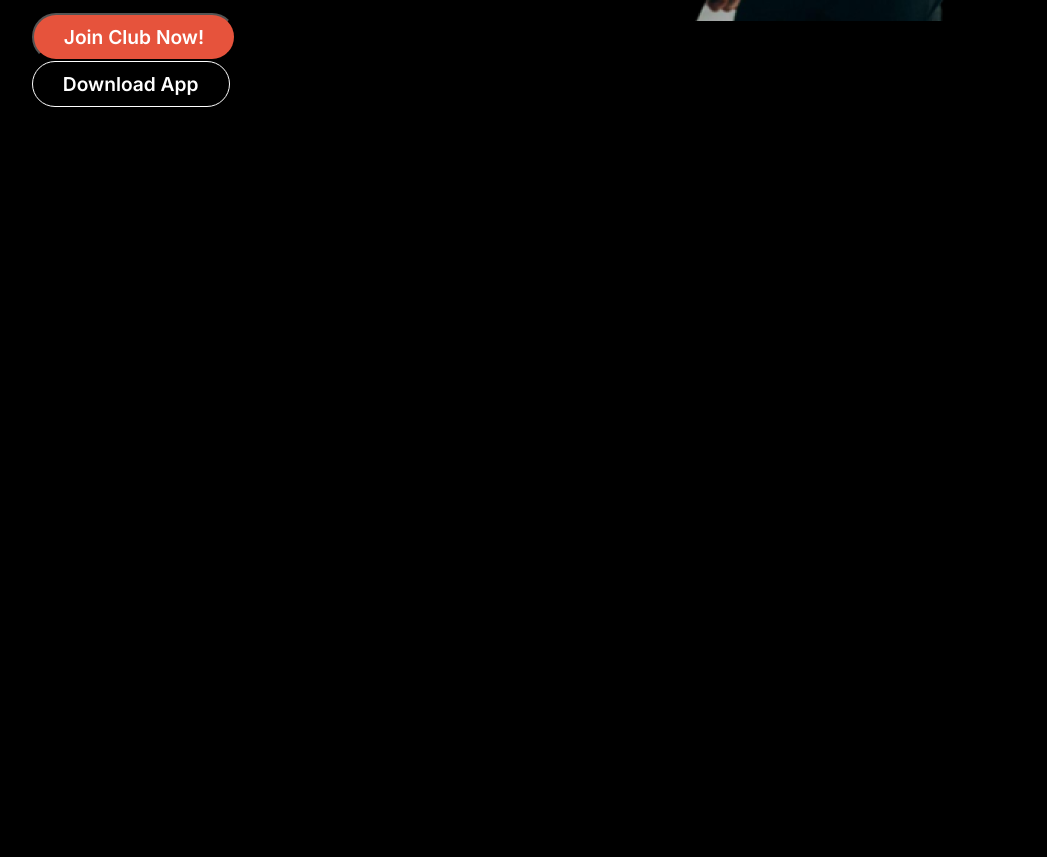
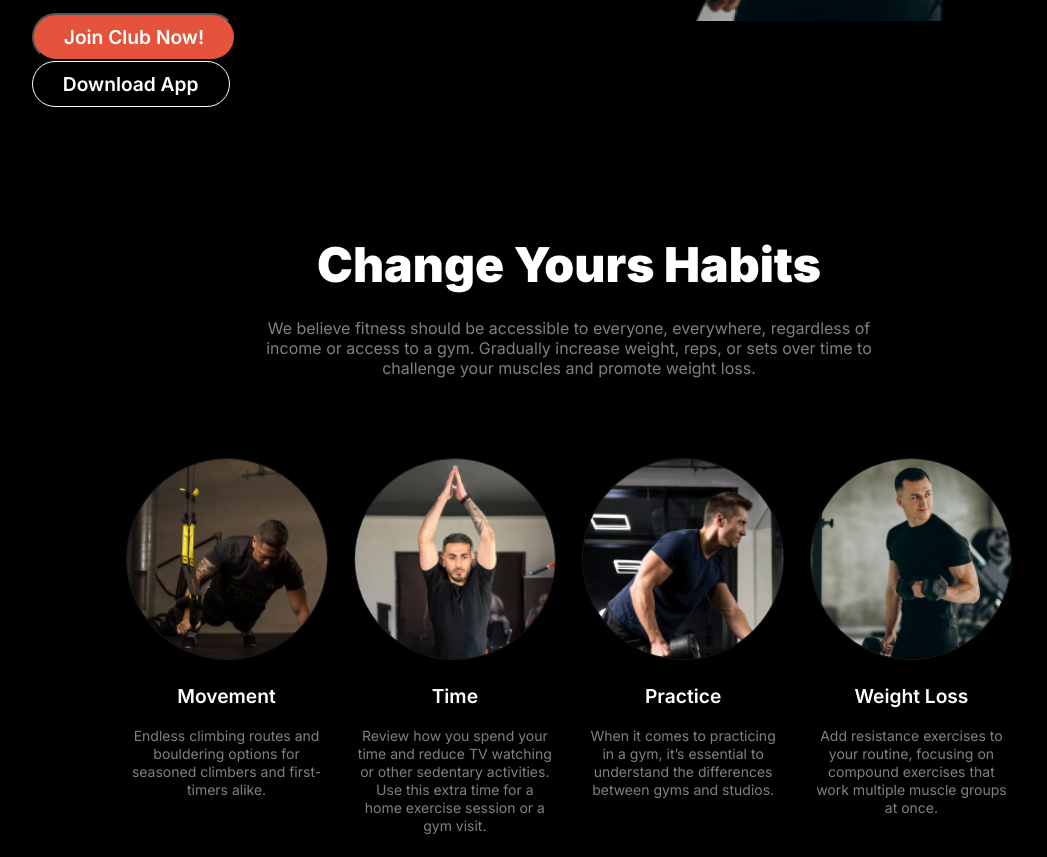
Before and after one commit to coderashik247/assignment-02, a plain HTML site: page index.html in a window 1280 px wide. Shown: the part 762-1619 px from the top of the page, without its empty margins (71-1118 px from the left). Before the commit the page ends 877 px from the top, so only its background shows below. Drawn offline with Linux system fonts and the light colour scheme.

Commit message:
change-your-habits-section done

```diff
--- a/index.html
+++ b/index.html
@@ -12,6 +12,11 @@
         <nav class="navbar-section">
             <div class="navbar-logo">
                 <h3 class="navbar-logo-title">Fitness</h3>
+            </div>
+            <div class="menu-bar">
+                <div class="line"></div>
+                <div class="line"></div>
+                <div class="line"></div>
             </div>
             <div class="navbar-item">
                 <ul>
@@ -48,7 +53,34 @@
          <!-- This is banner-section ends here -->
     </header>
     <main>
-
+        <section class="change-your-habits-section">
+            <div class="change-your-habits-section-content">
+                <h3 class="change-your-habits-section-title">Change Yours Habits</h3>
+                <p class="change-your-habits-section-description">We believe fitness should be accessible to everyone, everywhere, regardless of income or access to a gym. Gradually increase weight, reps, or sets over time to challenge your muscles and promote weight loss.</p>
+            </div>
+            <div class="change-your-habits-section-image">
+                <div class="image-1">
+                    <img src="./images/image 3.png" alt="">
+                    <h3>Movement</h3>
+                    <p>Endless climbing routes and bouldering options for seasoned climbers and first-timers alike.</p>
+                </div>
+                <div class="image-1">
+                    <img src="./images/image 2.png" alt="">
+                    <h3>Time</h3>
+                    <p>Review how you spend your time and reduce TV watching or other sedentary activities. Use this extra time for a home exercise session or a gym visit.</p>
+                </div>
+                <div class="image-1">
+                    <img src="./images/image 4.png" alt="">
+                    <h3>Practice</h3>
+                    <p>When it comes to practicing in a gym, it’s essential to understand the differences between gyms and studios.</p>
+                </div>
+                <div class="image-1">
+                    <img src="./images/image 5.png" alt="">
+                    <h3>Weight Loss</h3>
+                    <p>Add resistance exercises to your routine, focusing on compound exercises that work multiple muscle groups at once.</p>
+                </div>
+            </div>
+        </section>
     </main>
     <footer>
 
--- a/styles/style.css
+++ b/styles/style.css
@@ -170,3 +170,101 @@ span{
     top: -2px;
     left: 25px;
 }
+/* Banner Section Styles ends here */
+
+/* Change Your Habits Section Styles starts here */
+.change-your-habits-section{
+    width: 85%;
+    margin: 0 auto;
+    text-align: center;
+}
+.change-your-habits-section-title{
+    color: rgb(255, 255, 255);
+    font-size: 3rem;
+    font-weight: 900;
+    margin: 8rem 0 1.5rem;
+}
+.change-your-habits-section-description{
+    color: rgba(255, 255, 255, 0.5);
+    font-size: 1rem;
+    font-weight: 400;
+    width: 60%;
+    margin: 0 auto;
+}
+.change-your-habits-section-image{
+    width: 85%;
+    margin: 0 auto;
+    display: grid;
+    grid-template-columns: repeat(4, 1fr);
+    padding-top: 5rem;
+}
+.image-1 > img{
+    height: 200px;
+    width: 200px;
+    border-radius: 50%;
+    border: 1px solid rgba(255, 255, 255, 0.1);
+}
+.image-1 > h3{
+    color: rgb(255, 255, 255);
+    font-size: 1.2rem;
+    font-weight: 600;
+}
+.image-1 > p{
+    color: rgba(255, 255, 255, 0.5);
+    font-size: 14px;
+    font-weight: 400;
+    line-height: 18px;
+    padding: 0 15px;
+}
+
+/* Media Query For >= 576px device "Header Section" */
+@media screen and (max-width:576px) {
+    .banner-section{
+        flex-direction: column;
+        gap: 3rem;
+    }
+    .banner-section-title{
+        font-size: 3rem;
+    }
+    span{
+        font-size: 3.5rem;
+    }
+    .banner-section-description{
+        font-size: 1rem;
+    }
+    .banner-section-image{
+        position: relative;
+        left: 50px;
+    }
+    .menu-bar{
+        display: block;
+        cursor: pointer;
+    }
+    .menu-bar .line{
+        width: 30px;
+        height: 3px;
+        background-color: #fefefe;
+        margin: 6px 0 ;
+    }
+    .navbar-item{
+        display: none;
+    }
+    .change-your-habits-section-title{
+        font-size: 2.5rem;
+        margin-top: 2rem;
+    }
+    .change-your-habits-section-description{
+        width: 100%;
+    }
+
+    .change-your-habits-section-image{
+        grid-template-columns: repeat(1,1fr);
+        gap: 30px;
+        padding-top:40px ;
+    }
+    .image-1>h3{
+        margin: 5px 0 0;
+    }
+
+
+}
```
